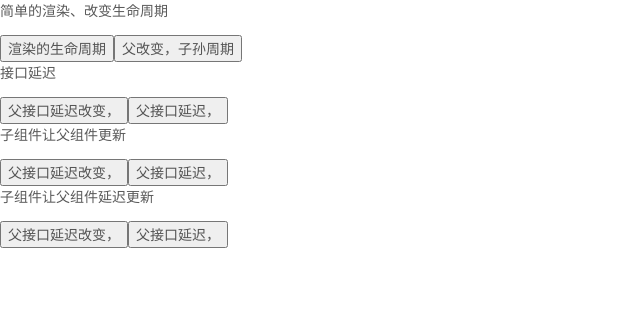
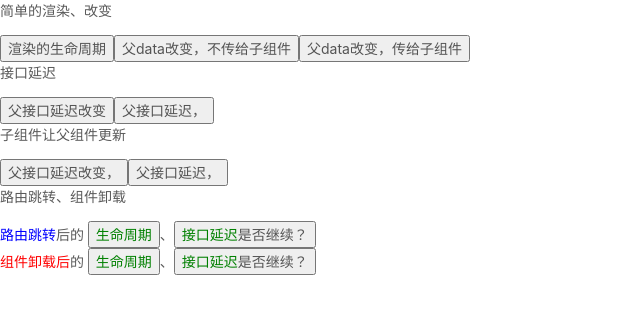
Before and after one commit to caozhengqian/vue2-struggle, a Vue app: page /life/index in a window 1280 px wide. Shown: the top 314 px of the page, without its empty margins (0-640 px from the left). Built offline with nearby package versions, Linux system fonts and the light colour scheme.

Commit message:
modify 生命周期模板

```diff
--- a/src/views/life/Life.vue
+++ b/src/views/life/Life.vue
@@ -1,17 +1,33 @@
 <template>
   <div class="Life">
-    <p>简单的渲染、改变生命周期</p>
+    <p>简单的渲染、改变</p>
     <button @click="toSimpleLife">渲染的生命周期</button>
-    <button @click="toFuzisunLife">父改变，子孙周期</button>
+    <button @click="toFuzisunLife">父data改变，不传给子组件</button>
+    <button @click="toFuzisunLife">父data改变，传给子组件</button>
     <p>接口延迟</p>
-    <button @click="toFuzisunLife">父接口延迟改变，</button>
+    <button @click="toFuzisunLife">父接口延迟改变</button>
     <button @click="toFuzisunLife">父接口延迟，</button>
     <p>子组件让父组件更新</p>
     <button @click="toFuzisunLife">父接口延迟改变，</button>
     <button @click="toFuzisunLife">父接口延迟，</button>
-    <p>子组件让父组件延迟更新</p>
-    <button @click="toFuzisunLife">父接口延迟改变，</button>
-    <button @click="toFuzisunLife">父接口延迟，</button>
+    <p>路由跳转、组件卸载</p>
+    <span class="blue">路由跳转</span>后的
+    <button @click="toFuzisunLife">
+      <span class="green">生命周期</span>
+    </button>
+    <span>、</span>
+    <button @click="toFuzisunLife">
+      <span class="green">接口延迟</span>是否继续？
+    </button>
+    <br />
+    <span class="red">组件卸载后</span>的
+    <button @click="toFuzisunLife">
+      <span class="green">生命周期</span>
+    </button>
+    <span>、</span>
+    <button @click="toFuzisunLife">
+      <span class="green">接口延迟</span>是否继续？
+    </button>
     <!--    <button @click="">样式</button>-->
   </div>
 </template>
@@ -48,5 +64,14 @@ export default {
 
 <style lang="less" scoped>
 .Life {
+  .red {
+    color: red;
+  }
+  .blue {
+    color: blue;
+  }
+  .green {
+    color: green;
+  }
 }
 </style>
```
